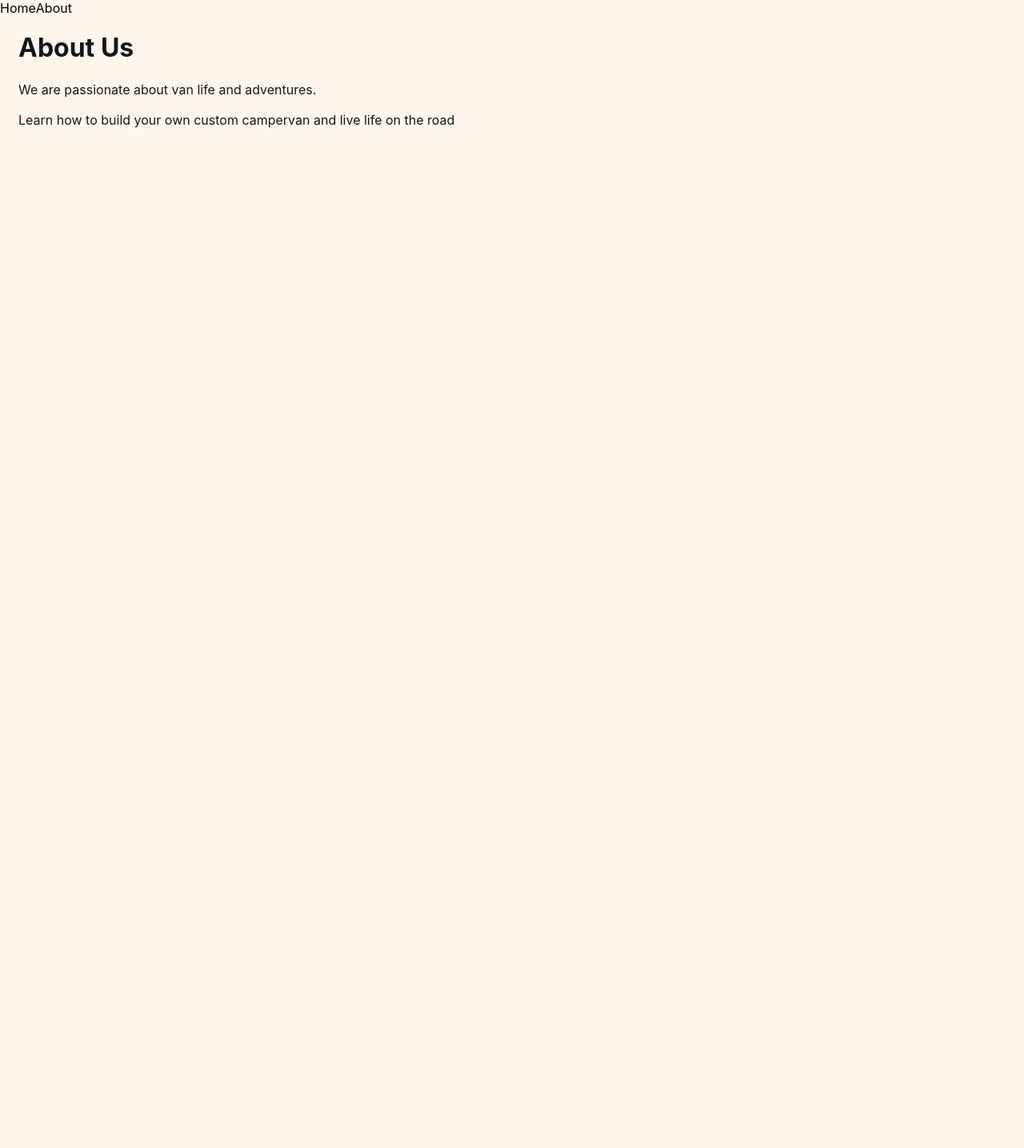
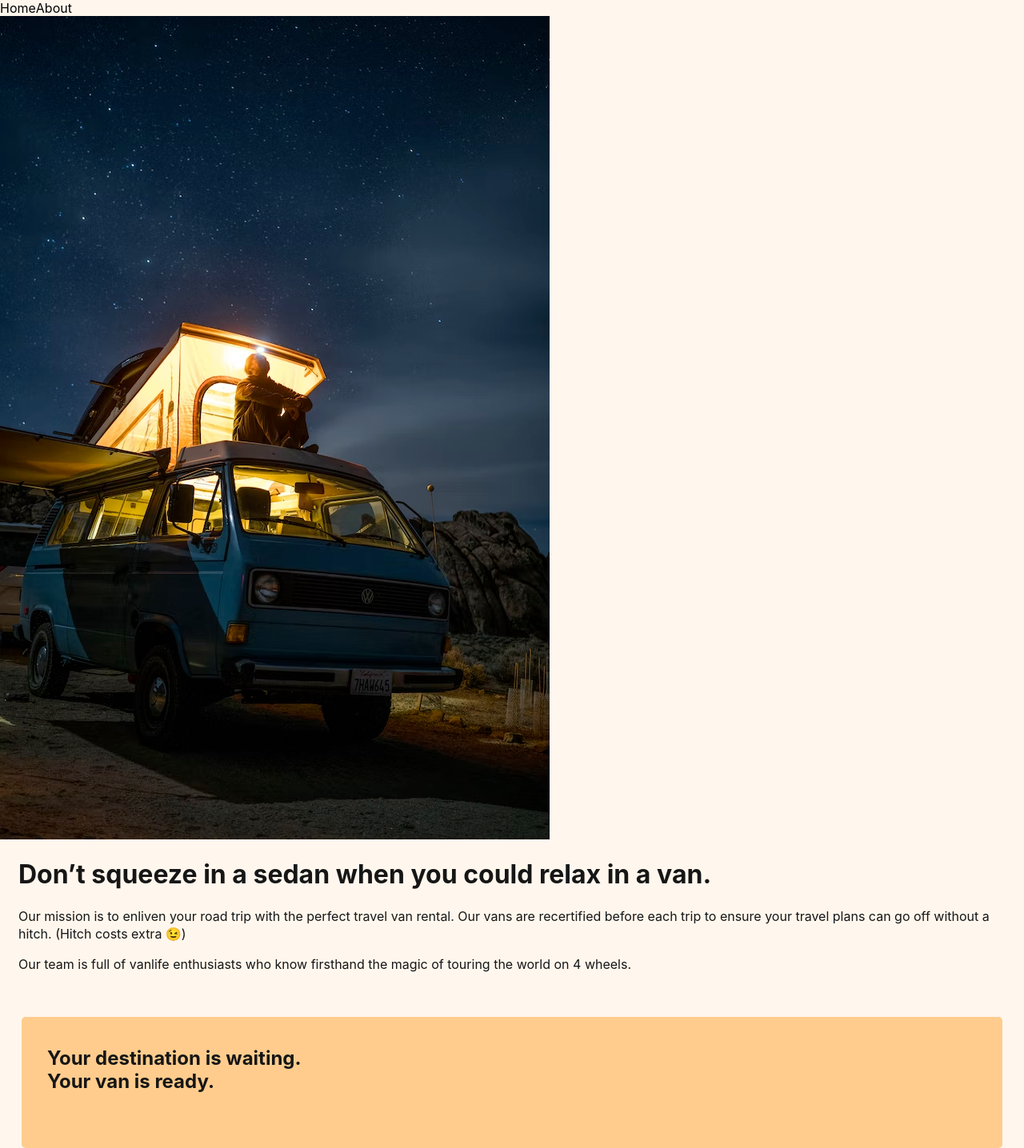
Before and after one commit to TheBoyBass/CS20240126_WFO2407_C_Lindokuhle-Sibeko_DJS08, a React (Vite) app: page /about in a window 1280 px wide. Shown: the whole page at 80% size. Before the commit the page ends 800 px from the top, so only its background shows below. Built offline with nearby package versions, Linux system fonts and the light colour scheme.

Commit message:
"Updated About component with new layout, image, and content"

```diff
--- a/components/About.jsx
+++ b/components/About.jsx
@@ -1,11 +1,16 @@
 function About() {
     return (
-      <div className="about-page-content">
-        <h1>About Us</h1>
-        <p>We are passionate about van life and adventures.</p>
-        <p>Learn how to build your own custom
-        campervan and live life on the road</p>
-      </div>
+        <div className="about-page-container">
+            <img src="../assets/images/about hero.png" className="about-hero-image" />
+            <div className="about-page-content">
+                <h1>Don’t squeeze in a sedan when you could relax in a van.</h1>
+                <p>Our mission is to enliven your road trip with the perfect travel van rental. Our vans are recertified before each trip to ensure your travel plans can go off without a hitch. (Hitch costs extra 😉)</p>
+                <p>Our team is full of vanlife enthusiasts who know firsthand the magic of touring the world on 4 wheels.</p>
+            </div>
+            <div className="about-page-cta">
+                <h2>Your destination is waiting.<br />Your van is ready.</h2>
+            </div>
+        </div>
     );
   }
 
```
Also changed, not shown: assets/images/about hero.png (added).
